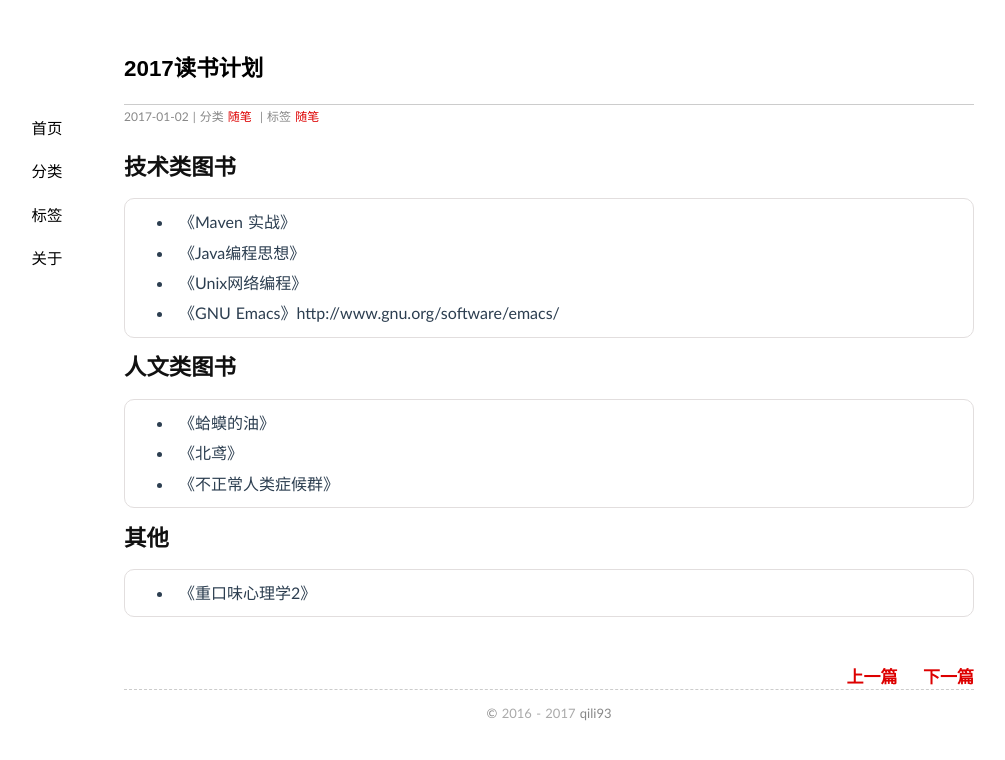
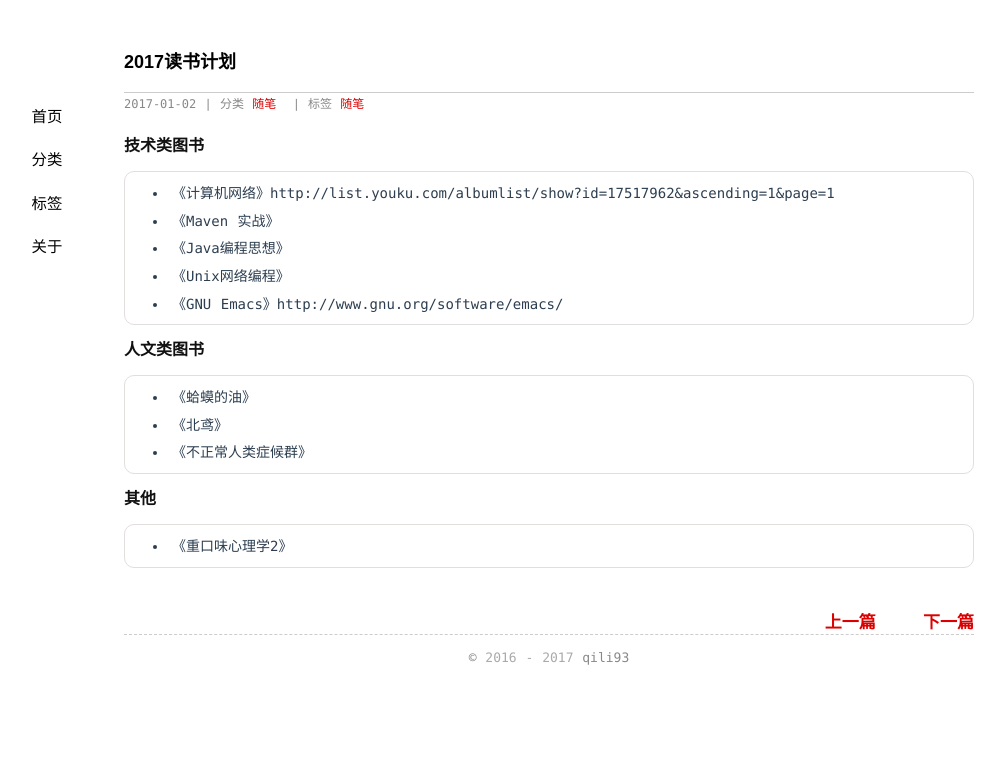
Before and after one commit to qili93/qili93.github.io, a Jekyll site: the page built from _posts/2017-01-02-book-list.md, in a window 1280 px wide. Shown: the top 760 px of the page, without its empty margins (91-1096 px from the left). Built offline with Jekyll 4.4.1, drawn with Linux system fonts in a browser that asks for light colours.

Commit message:
update css

```diff
--- a/_posts/2017-01-02-book-list.md
+++ b/_posts/2017-01-02-book-list.md
@@ -7,6 +7,7 @@ tags: 随笔
 
 ## 技术类图书
 
+- 《计算机网络》http://list.youku.com/albumlist/show?id=17517962&ascending=1&page=1
 - 《Maven 实战》
 - 《Java编程思想》
 - 《Unix网络编程》
--- a/media/css/style.css
+++ b/media/css/style.css
@@ -16,7 +16,7 @@
 body{font-size:14px;word-spacing:1px;
         margin-left:auto;
 margin-right:auto;
-        font-family:"Galdeano","Hiragino Sans GB","Microsoft YaHei",Trebuchet,"Trebuchet MS",Tahoma,"Lucida Grande","Lucida Sans Unicode",Verdana,sans-serif;color:#2C3E50;}
+        font-family:"Microsoft YaHei",Consolas,"Hiragino Sans GB",Trebuchet,"Trebuchet MS",Tahoma,"Lucida Grande","Lucida Sans Unicode",Verdana,sans-serif;color:#2C3E50;}
 *{border:none;outline:none;}
 a{color:#dd0000;text-decoration:none;}
 a:hover{color:#333333;text-decoration:underline;}
@@ -35,7 +35,7 @@ blockquote p{margin:0;padding:.5em 0;}
 table { border-collapse:collapse; border-radius:10px;}
 td, th { padding:5px 10px; border:1px solid #886; background:#efefef; }
 #container{width:850px;margin:2em auto;display:block;padding:0 2em;}
-.content{font-size:16px;line-height:24px;}
+.content{font-size:14px;line-height:22px;}
 .content h1{padding:.5em 0;}
 .content img{max-width:640px;display:block;margin:4px auto;-webkit-box-shadow:#999 1px 1px 4px;-moz-box-shadow:#999 1px 1px 4px;box-shadow:#999 1px 1px 4px;}
 #tag_cloud{margin-bottom: 1em;}
@@ -58,10 +58,10 @@ nav a:hover{background-color:#ff0000;text-decoration:none;color:#f9f9f9;-webkit-
 .post{padding:.5em 0em;}
 .post ul{padding:.5em 0em;}
 .post .listing2{padding:.5em 0em;border-style:none;}
-h1{font-family:"Cuprum","Hiragino Sans GB","Microsoft YaHei",sans-serif;font-size:1.6em;color:#000;}
-h2{font-family:"Cuprum","Hiragino Sans GB","Microsoft YaHei",sans-serif;font-size:1.4em;color:#111;}
-h3{font-family:"Cuprum","Hiragino Sans GB","Microsoft YaHei",sans-serif;font-size:1.2em;color:#222;padding: .5em 0em;margin:0em 0em}
-h4{font-family:"Cuprum","Hiragino Sans GB","Microsoft YaHei",sans-serif;font-size:1em;color:#333;}
+h1{font-family:"Microsoft YaHei","Hiragino Sans GB",sans-serif;font-size:18px;color:#000;}
+h2{font-family:"Microsoft YaHei","Hiragino Sans GB",sans-serif;font-size:16px;color:#111;}
+h3{font-family:"Microsoft YaHei","Hiragino Sans GB",sans-serif;font-size:14px;color:#222;padding: .5em 0em;margin:0em 0em}
+h4{font-family:"Microsoft YaHei","Hiragino Sans GB",sans-serif;font-size:12px;color:#333;}
 pre,code{font-family:Menlo,"Andale Mono",Consolas,"Courier New",Monaco,monospace;font-size:13px;}
 code{background-color:rgba(208, 208, 208, 0.29);}
 embed,object,iframe{display:block;margin:4px auto;}
```
